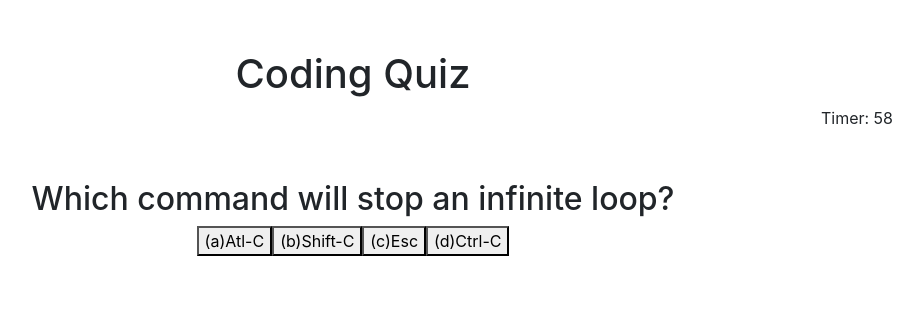
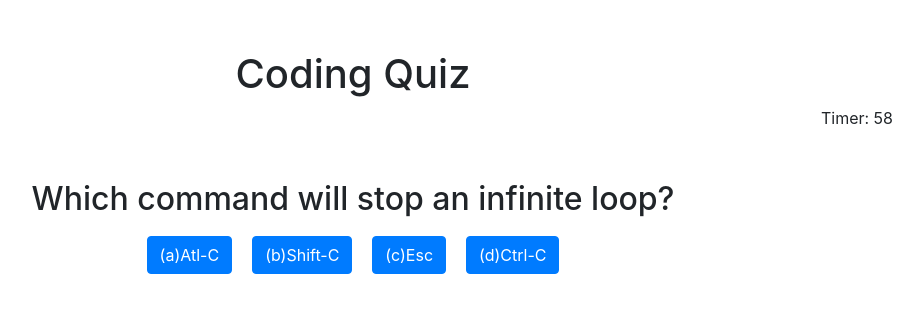
Before and after one commit to woodstr3313/Code-Quiz, a plain HTML site: page index.html in a window 1280 px wide. Both pictures are taken after a click on the button "Start Quiz". Shown: the whole page, without its empty margins (287-1210 px from the left). Drawn offline with nearby package versions, Linux system fonts and the light colour scheme.

Commit message:
Styled buttons and added buttons

```diff
--- a/css/style.css
+++ b/css/style.css
@@ -23,3 +23,7 @@
 .initial-title {
     padding-right: 10px;
 }
+
+.btn-margin{
+    margin: 10px !important;
+}
--- a/index.html
+++ b/index.html
@@ -18,7 +18,7 @@
 
     <main class="main">
       <div class="d-flex justify-content-center" id="click-to-start-div">
-        <button class="btn btn-main" id="start-btn">Start Quiz</button>
+        <button class="btn btn-primary" id="start-btn">Start Quiz</button>
       </div>
       <div class="d-flex justify-content-center" id="questions-div"></div>
       <div class="d-flex justify-content-center">
--- a/script.js
+++ b/script.js
@@ -101,8 +101,8 @@ function gameOver() {
       $('#highscore-list-div').append("<li class=\"w-100\">"+ localStorage.key(i)+": "+ localStorage.getItem(localStorage.key(i))+"</li>");
     }
     highscoreEntryEl.children().remove();
-    highscoreEntryEl.append("<button id='reset-quiz'>Go Back</button>");
-    highscoreEntryEl.append("<button id='clear-highscores'>Clear Highscores</button>");
+    highscoreEntryEl.append("<button class='btn btn-primary btn-margin' id='reset-quiz'>Go Back</button>");
+    highscoreEntryEl.append("<button class='btn btn-primary btn-margin' id='clear-highscores'>Clear Highscores</button>");
     highscoreEntryEl.on("click", "#reset-quiz", function() {
       location.reload();
     });
@@ -138,13 +138,12 @@ function start(event) {
 function writeQuestion() {
   var stringSplit = question_bank[index].string_Q.split("/n");
   console.log(stringSplit)
-  $('#click-to-start-div').append(
-  "<h2 class=\"d-flex justify-content-center\">" + stringSplit[0] + "</h2>")
+  $('#click-to-start-div').append("<h2 class='d-flex justify-content-center'>" + stringSplit[0] + "</h2>")
   questionsEl.append(
-    "<button>" + stringSplit[1] + "</button>",
-    "<button>" + stringSplit[2] + "</button>",
-    "<button>" + stringSplit[3] + "</button>",
-    "<button>" + stringSplit[4] + "</button>",
+    "<button class='btn btn-primary btn-margin'>" + stringSplit[1] + "</button>",
+    "<button class='btn btn-primary btn-margin'>" + stringSplit[2] + "</button>",
+    "<button class='btn btn-primary btn-margin'>" + stringSplit[3] + "</button>",
+    "<button class='btn btn-primary btn-margin'>" + stringSplit[4] + "</button>",
   )
 }
 
```
